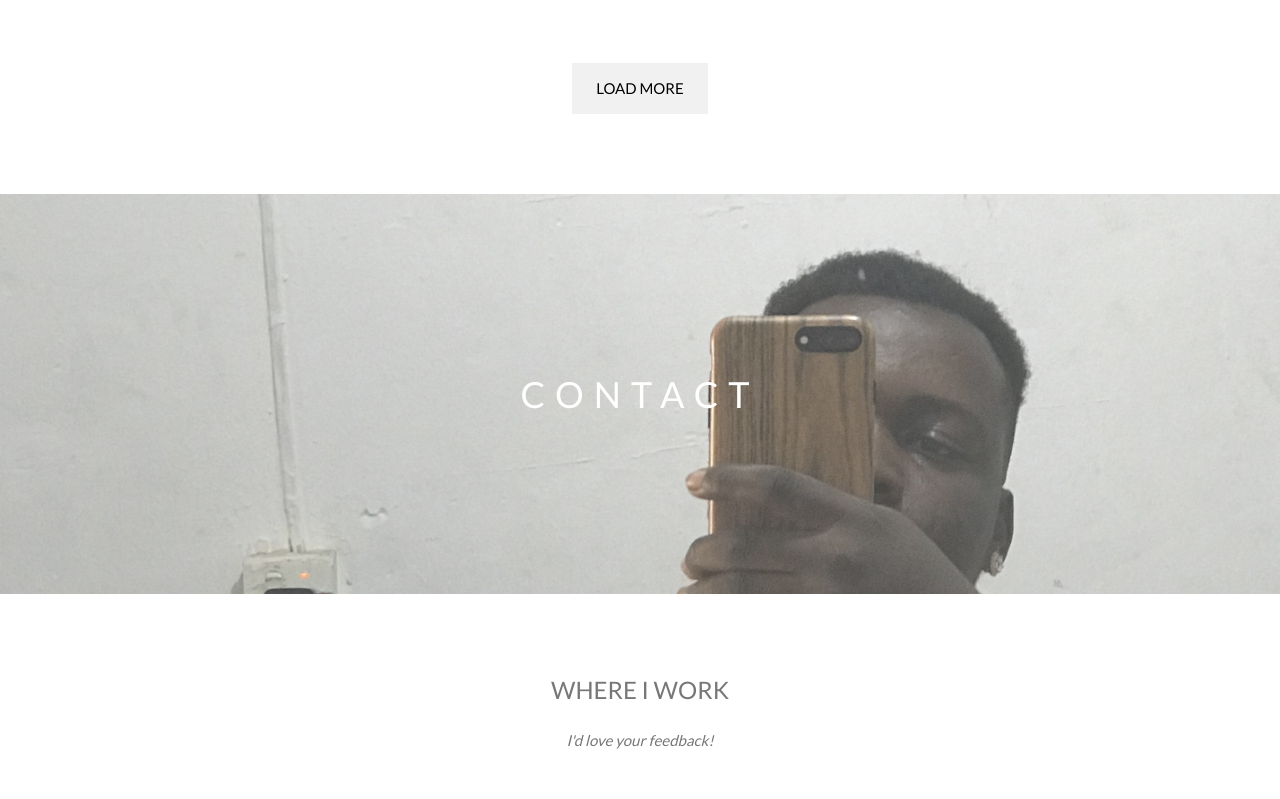
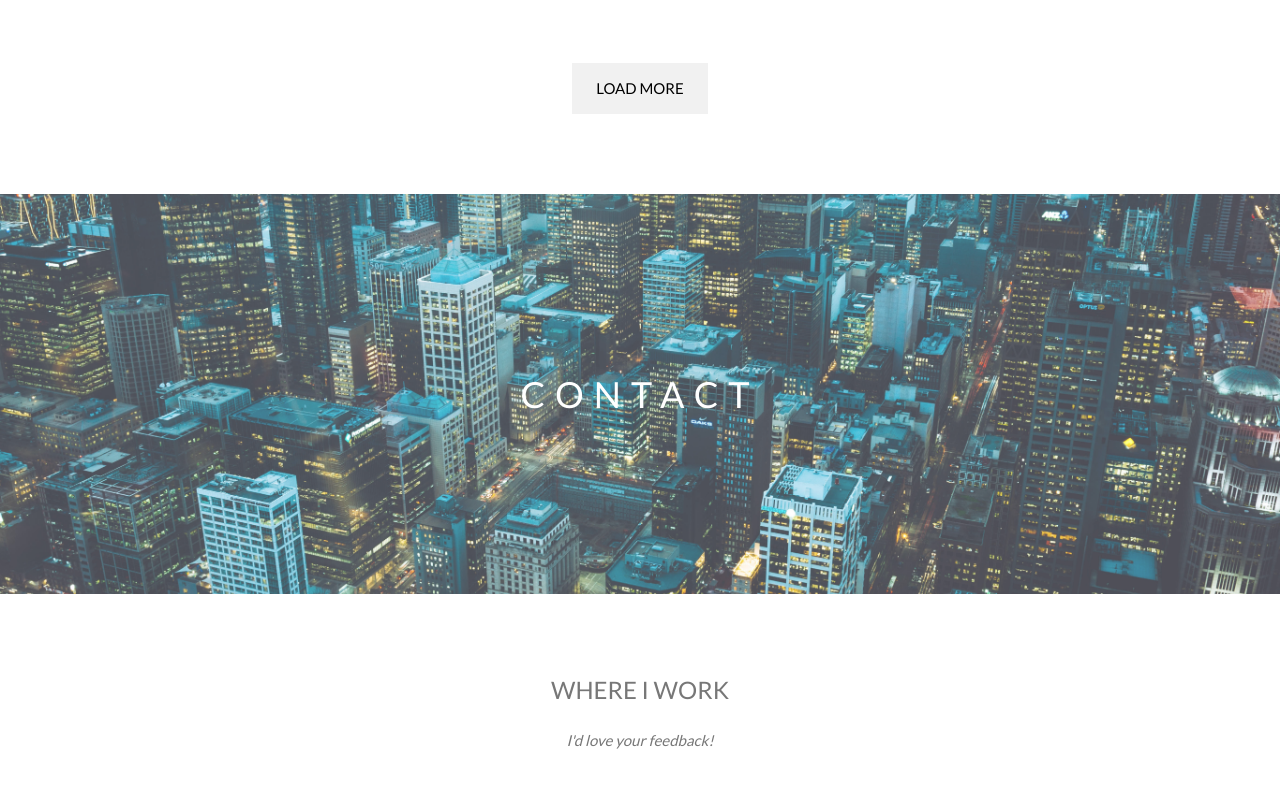
Before and after one commit to Kvng-shen/shen, a PHP site: page /shen.php in a window 1280 px wide. Shown: the part 2918-3717 px from the top of the page. Run offline with PHP 8.4, Linux system fonts and the light colour scheme; some libraries are stand-ins or nearby versions.

Commit message:
Add files via upload

```diff
--- a/css/shen.css
+++ b/css/shen.css
@@ -16,21 +16,21 @@ a:hover{
 }
 
 /* First image (Logo. Full height) */
-.bgimg-1 {
-  background-image: url('../logo.JPG');
+.bgimg-1{
+  background-image: url('../img/logo.JPG');
   min-height: 100%;
 }
 
 /* Second image (Portfolio) */
 .bgimg-2 {
-  background-image: url("../pexels-maxime-francis-2246476.jpg");
+  background-image: url("../img/pexels-maxime-francis-2246476.jpg");
   min-height: 400px;
 }
 
 
 /* Third image (Contact) */
 .bgimg-3 {
-  background-image: url("../33.JPG");
+  background-image: url("../img/pexels-maxime-francis-2246476.jpg");
   min-height: 400px;
 
 }
@@ -94,7 +94,7 @@ div[class^='bar-']{
 
 /* Turn off parallax scrolling for tablets and phones */
 @media only screen and (max-device-width: 1600px) {
-  .bgimg-1, .bgimg-2, .bgimg-3, .bgimg-4{
+  .bgimg-1, .bgimg-2, .bgimg-3 {
     background-attachment: scroll;
     min-height: 400px;
   }
```
